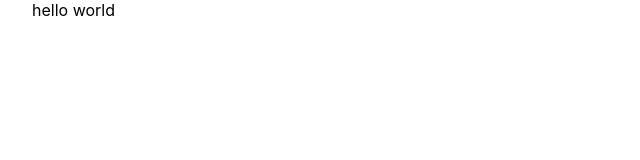
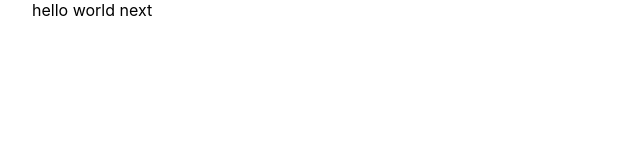
Before and after one commit to RazorGo/portfolio, a Next.js app: page / in a window 1280 px wide. Shown: the top 160 px of the page, without its empty margins (0-640 px from the left). Built offline with nearby package versions, Linux system fonts and the light colour scheme.

Commit message:
helllo world

```diff
--- a/pages/index.js
+++ b/pages/index.js
@@ -6,6 +6,7 @@ export default function Home() {
   return (
     <div className={styles.container}>
       hello world
+      next
 
     </div>
   )
```
